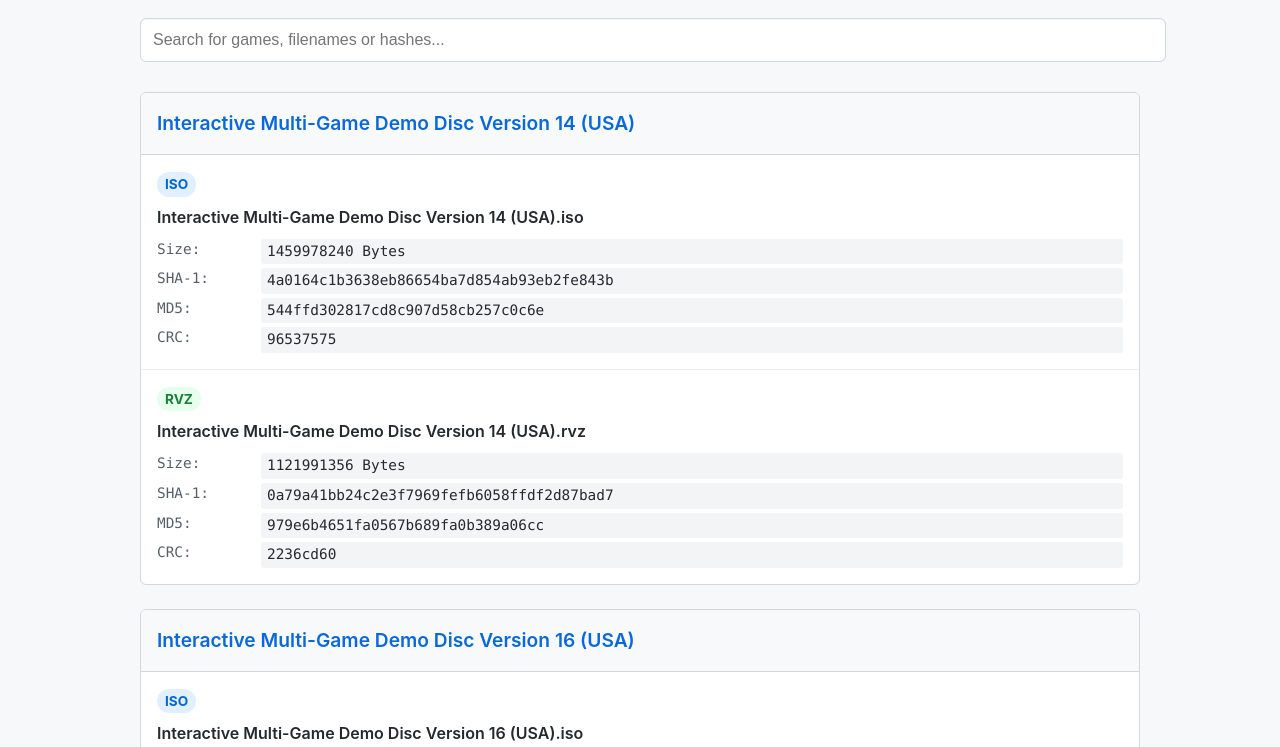
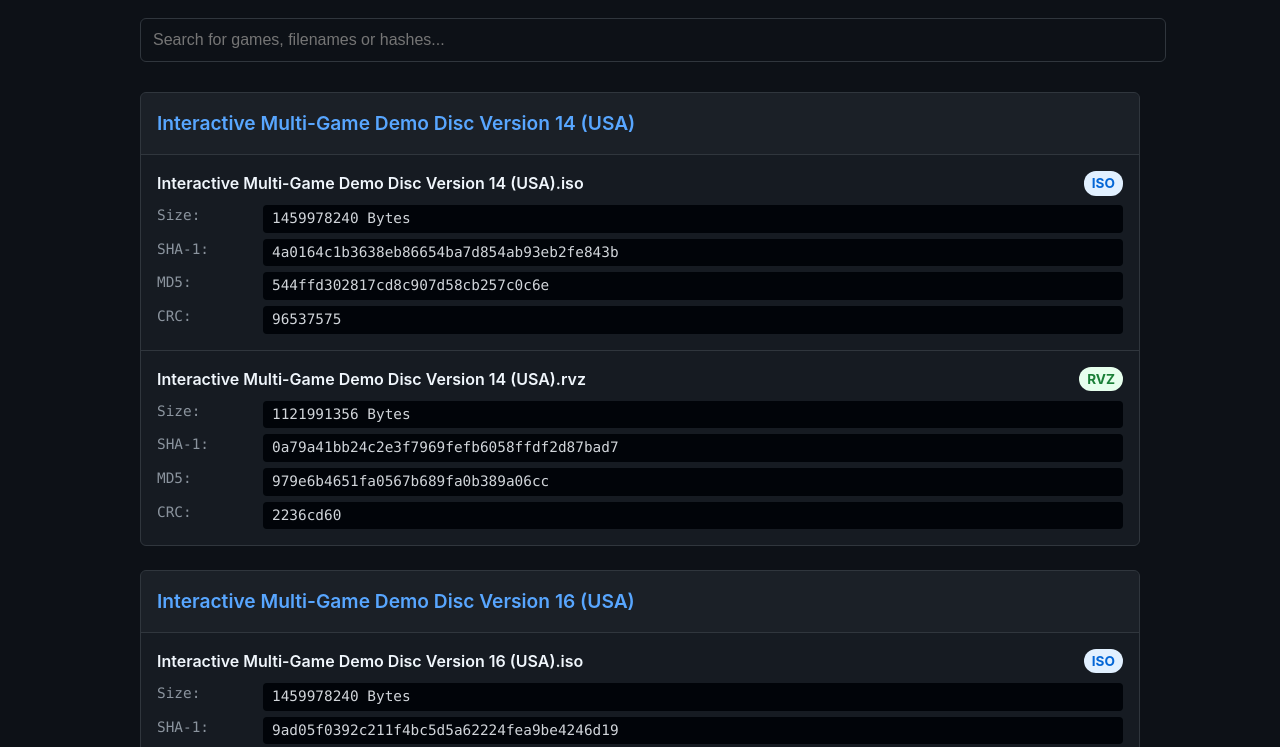
Before and after one commit to nice42q/wii-ngc_iso-rvz, a plain HTML site: page index.html in a window 1280 px wide. Shown: the part 102-849 px from the top of the page. Drawn offline with Linux system fonts and the light colour scheme.

Commit message:
Update index.html

```diff
--- a/index.html
+++ b/index.html
@@ -6,13 +6,19 @@
     <title>Game Hash Database</title>
     <style>
         :root {
-            --bg-color: #f6f8fa;
-            --card-bg: #ffffff;
-            --border-color: #d0d7de;
-            --text-main: #24292f;
-            --text-muted: #57606a;
-            --link-color: #0969da;
-            --code-bg: #f3f4f6;
+            /* GitHub Dark Theme Palette */
+            --bg-color: #0d1117;
+            --card-bg: #161b22;
+            --border-color: #30363d;
+            --text-main: #c9d1d9;
+            --text-muted: #8b949e;
+            --link-color: #58a6ff;
+            --code-bg: #010409;
+            --search-bg: #0d1117;
+            --usa-bg: #05264c;
+            --usa-text: #58a6ff;
+            --eur-bg: #0f2e1b;
+            --eur-text: #3fb950;
         }
 
         body {
@@ -25,17 +31,21 @@
             padding: 0 20px;
         }
 
-        h1 { border-bottom: 1px solid var(--border-color); padding-bottom: 10px; }
+        h1 { border-bottom: 1px solid var(--border-color); padding-bottom: 10px; color: #f0f6fc; }
 
         .search-container { margin-bottom: 30px; }
         .search-box {
             width: 100%;
             padding: 12px;
             font-size: 16px;
+            background-color: var(--search-bg);
+            color: var(--text-main);
             border: 1px solid var(--border-color);
             border-radius: 6px;
-            box-shadow: inset 0 1px 0 rgba(208,215,222,0.2);
+            box-shadow: 0 0 0 transparent;
+            transition: border-color 0.2s;
         }
+        .search-box:focus { border-color: var(--link-color); outline: none; }
 
         .game-card {
             background: var(--card-bg);
@@ -46,7 +56,7 @@
         }
 
         .game-header {
-            background: #f8f9fa;
+            background: rgba(48, 54, 61, 0.2);
             padding: 16px;
             border-bottom: 1px solid var(--border-color);
             font-weight: 600;
@@ -54,8 +64,60 @@
             color: var(--link-color);
         }
 
-        .version-container { padding: 16px; border-bottom: 1px solid #eee; }
+        .version-container { padding: 16px; border-bottom: 1px solid var(--border-color); }
         .version-container:last-child { border-bottom: none; }
+
+        .version-title {
+            display: inline-block;
+            padding: 2px 10px;
+            border-radius: 12px;
+            font-size: 0.85rem;
+            font-weight: bold;
+            margin-bottom: 8px;
+            text-transform: uppercase;
+        }
+
+        /* Farbschema für Regionen */
+        .ver-usa { background: var(--usa-bg); color: var(--usa-text); }
+        .ver-eur { background: var(--eur-bg); color: var(--eur-text); }
+        .ver-default { background: #30363d; color: #f0f6fc; }
+
+        .filename { font-weight: 600; margin-bottom: 10px; display: block; word-break: break-all; color: #f0f6fc; }
+
+        .hash-grid {
+            display: grid;
+            grid-template-columns: 100px 1fr;
+            gap: 6px;
+            font-family: "SFMono-Regular", Consolas, monospace;
+            font-size: 0.9rem;
+        }
+
+        .label { color: var(--text-muted); font-weight: normal; }
+        .value {
+            background: var(--code-bg);
+            color: #d1d5da;
+            padding: 2px 8px;
+            border-radius: 4px;
+            cursor: pointer;
+            word-break: break-all;
+            border: 1px solid transparent;
+        }
+        .value:hover { border-color: #8b949e; }
+        .value:active { background: #30363d; }
+
+        .copy-hint {
+            position: fixed;
+            bottom: 30px;
+            left: 50%;
+            transform: translateX(-50%);
+            background: #238636;
+            color: white;
+            padding: 10px 20px;
+            border-radius: 6px;
+            display: none;
+            z-index: 100;
+            box-shadow: 0 4px 12px rgba(0,0,0,0.5);
+        }
 
         .version-title {
             display: inline-block;
@@ -66,46 +128,12 @@
             font-size: 0.85rem;
             font-weight: bold;
             margin-bottom: 8px;
+            float:right;
         }
 
         .version-container:nth-child(2) .version-title {
           color: #1a7f37;
           background: #e6ffed;
-        }
-
-        .filename { font-weight: 600; margin-bottom: 10px; display: block; word-break: break-all; }
-
-        .hash-grid {
-            display: grid;
-            grid-template-columns: 100px 1fr;
-            gap: 4px;
-            font-family: "SFMono-Regular", Consolas, "Liberation Mono", Menlo, monospace;
-            font-size: 0.9rem;
-        }
-
-        .label { color: var(--text-muted); font-weight: normal; }
-        .value {
-            background: var(--code-bg);
-            padding: 2px 6px;
-            border-radius: 3px;
-            cursor: pointer;
-            position: relative;
-            word-break: break-all;
-        }
-        .value:hover { background: #e2e4e7; }
-        .value:active { background: #d0d7de; }
-
-        .copy-hint {
-            position: fixed;
-            bottom: 20px;
-            left: 50%;
-            transform: translateX(-50%);
-            background: #24292f;
-            color: white;
-            padding: 8px 16px;
-            border-radius: 20px;
-            display: none;
-            z-index: 100;
         }
     </style>
 </head>
```
